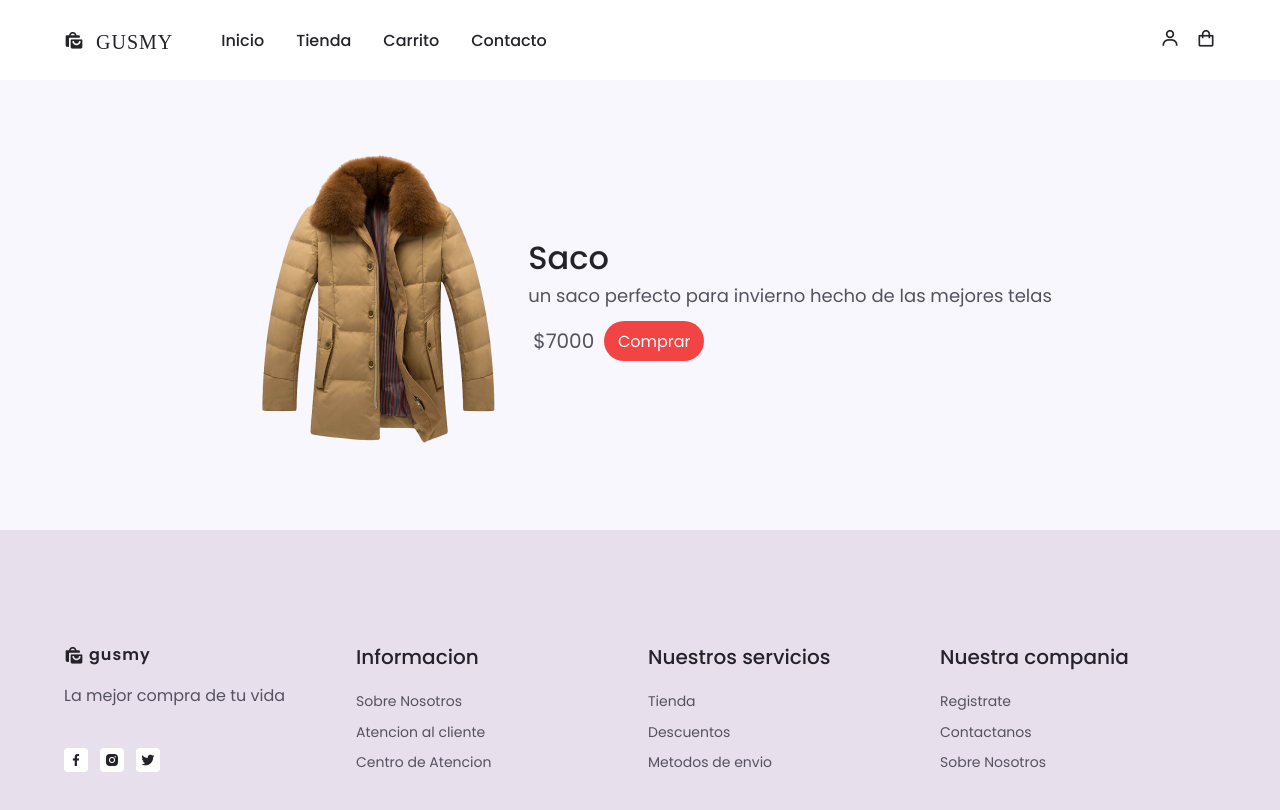
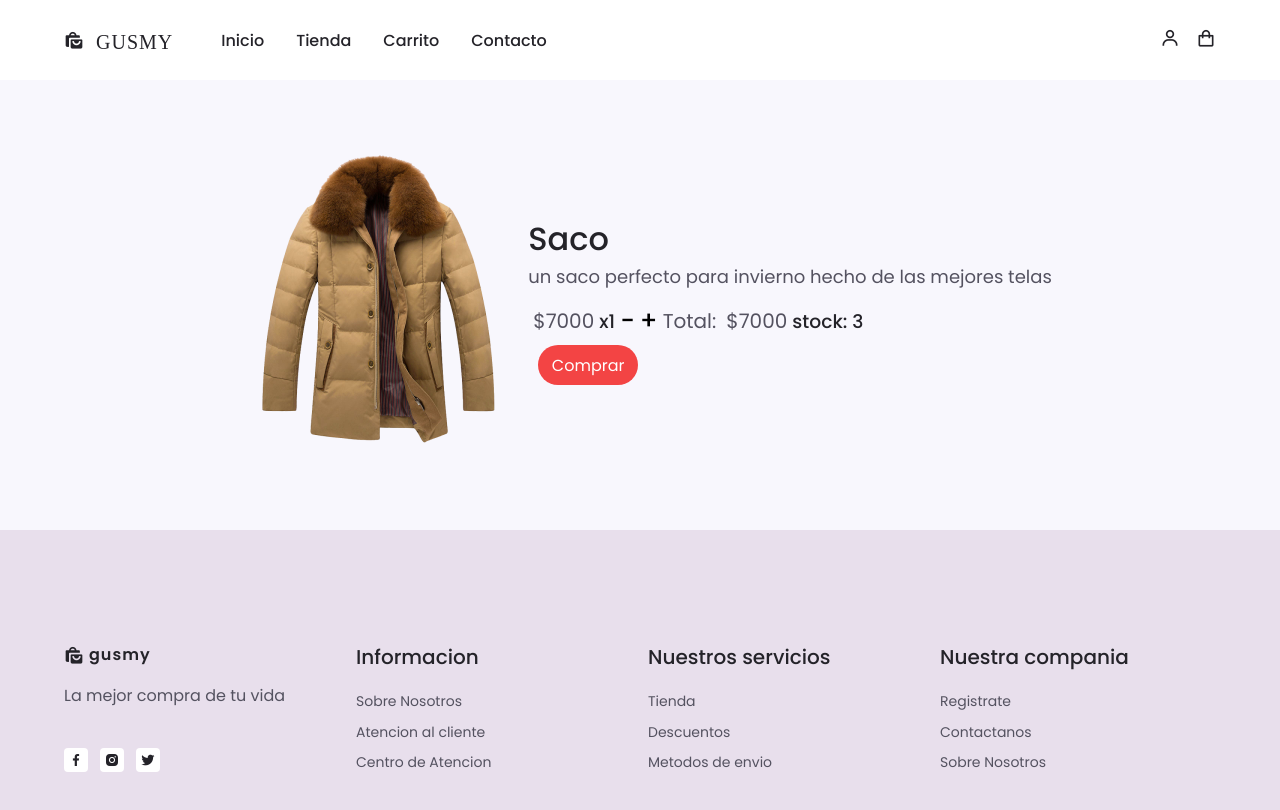
Before and after one commit to BrunoDC-dev/proyecto, a React (Create React App) app: page /product/1 in a window 1280 px wide. Shown: the top 810 px of the page. Built offline with nearby package versions, Linux system fonts and the light colour scheme.

Commit message:
counter sincronizado

```diff
--- a/src/App.css
+++ b/src/App.css
@@ -255,12 +255,19 @@ input {
 
 .add,
 .minus {
-    font-size: 40px;
+    font-size: 25px;
     font-weight: 500;
+    margin-left: 5px;
+    background-color: var(--body-color);
 }
 
 .result {
-    font-size: 25px;
+    font-size: 15px;
+}
+
+.multiplier {
+    margin-left: 5px;
+    display: flex;
 }
 
 .itemlist-title {
@@ -457,3 +464,19 @@ button.button_link {
     background-color: var(--text-black-700);
     color: var(--first-color);
 }
+
+.itemcount {
+    display: flex;
+    align-items: center;
+}
+
+.itemcount p {
+    font-size: 20px;
+    margin-left: 5px;
+    margin-right: 5px;
+}
+
+.count_box {
+    display: flex;
+    align-items: center;
+}
--- a/src/components/ItemCount.jsx
+++ b/src/components/ItemCount.jsx
@@ -1,18 +1,29 @@
 import React from "react";
 import { useState } from "react";
-const ItemCount= ({stock,initial,onAdd})=>{
+import products from "../detail";
+const ItemCount= ({stock,initial,onAdd,price})=>{
     const[count, setCount] = useState(initial);
+    const[resutl, setResult]= useState(count*price)
     const incrementar = ()=>{
+        if(count < stock) {
             setCount( count + 1);
+            setResult((count + 1)*price)
+        } else {
+            alert("no hay suficientes productos");
+        }
     }
     const decrementar = ()=>{
-        if (count > 0) {
+        if (count > 1) {
             setCount( count - 1);
+            setResult((count - 1)*price)
                 }
     }
     return(
-            <><div><h3>{count}</h3></div>
-            <div><button className="minus" onClick={decrementar}>-</button>
+            <><div className="multiplier">
+                <div className="count_box">
+
+                    <h3>x{count}</h3>
+                <    button className="minus" onClick={decrementar}>-</button>
                     <button className="result"
                     onClick={() => {
                     if (count <= stock) {
@@ -20,9 +31,17 @@ const ItemCount= ({stock,initial,onAdd})=>{
                     } else {
                     alert("no hay suficientes productos");
                      }
-            } }>Agregar al carrito</button>
+                    } }></button>
                     <button className="add" onClick={incrementar}>+</button>
-            </div></>
+
+                </div>
+                <div className="itemcount">
+                    <p>Total:</p>
+                    <p>${resutl}</p>
+                    <h3>stock: {stock}</h3>
+                </div>
+            </div>
+            </>
     );
 }
 export default ItemCount;
--- a/src/components/Itemdetail.jsx
+++ b/src/components/Itemdetail.jsx
@@ -1,7 +1,7 @@
 import React from "react";
 import Footer from "./Footer";
 import Navmain from "./NavMain";
-import { useParams} from "react-router-dom";
+import { useParams, Link} from "react-router-dom";
 import product_1 from '../img/product-1.png'
 import product_2 from '../img/product-2.png'
 import product_3 from '../img/product-3.png'
@@ -11,6 +11,7 @@ import cart_2 from '../img/cart-2.png'
 import new_1 from '../img/new-1.png'
 import new_2 from '../img/new-2.png'
 import new_6 from '../img/new-6.png'
+import ItemCount from "./ItemCount";
 const DetailItem = ()=>{
     const {id}= useParams();
     const product = [{
@@ -19,6 +20,7 @@ const DetailItem = ()=>{
         details: "un saco perfecto para invierno hecho de las mejores telas",
         title: "Saco",
         img: product_1,
+        stock: 3,
     },
     {
         price: 6000,
@@ -26,6 +28,7 @@ const DetailItem = ()=>{
         details: "Campera negra con gorro y cierre",
         title: "Campera",
         img: product_2,
+        stock: 2,
     },
     {
         price: 3500,
@@ -33,6 +36,7 @@ const DetailItem = ()=>{
         details: "remera con rallado horizontal blanco y negro",
         title: "Remera",
         img: product_3,
+        stock: 5,
     },
     {
         price: 10500,
@@ -40,6 +44,8 @@ const DetailItem = ()=>{
         details: "campera gris impermeable y con rompe viento",
         title: "Campera Impermiable",
         img: cart_3,
+        stock: 4,
+
     },
     {
         price: 4500,
@@ -47,6 +53,7 @@ const DetailItem = ()=>{
         details: "sueter con patron abstracto entre rojo y azul",
         title: "Sueter",
         img: cart_2,
+        stock: 3,
     },
     {
         price: 9000,
@@ -54,6 +61,7 @@ const DetailItem = ()=>{
         details: "abrigo de invierno impermiable",
         title: "Abrigo de Invierno",
         img: new_1,
+        stock: 7,
     },
     {
         price: 11000,
@@ -61,6 +69,8 @@ const DetailItem = ()=>{
         details: "campera hasta las rodillas rosa y abrigada",
         title: "Campera Extensa",
         img: product_4,
+        stock: 2,
+
     },
     {
         price: 10500,
@@ -68,6 +78,8 @@ const DetailItem = ()=>{
         details: "campera Nike deportiva con tecnologia especializada para la transpiracicon",
         title: "Campera nike",
         img: new_6,
+        stock: 4,
+
     },
     {
         price: 13500,
@@ -75,8 +87,9 @@ const DetailItem = ()=>{
         details: "campera jordan negra con mangas rojas",
         title: "Campera deportiva Jordan",
         img: new_2,
-    },
+        stock: 3,
 
+    }
 ];
 
     return(<>
@@ -95,8 +108,14 @@ const DetailItem = ()=>{
                     <p className="detail_detail">{product.details}</p>
                     <div className="detail_box">
                     <p className="detail_price">${product.price}</p>
-                    <button className="product_button detial_button">Comprar</button>
+                    <ItemCount
+                        stock={product.stock}
+                        initial={1}
+                        onAdd={(n) => alert(`Agregaados ${n} productos`)}
+                        price={product.price}>
+                    </ItemCount>
                     </div>
+                    <button className="product_button detial_button"><Link to={`/product/${id}/cart`}className="button_link">Comprar</Link></button>
                     </div>
                 </div>
                </div>
--- a/src/components/Itemlistcontainer.jsx
+++ b/src/components/Itemlistcontainer.jsx
@@ -1,5 +1,4 @@
 import React, { useEffect, useState } from "react";
-import ItemCount from "./ItemCount";
 import ItemList from "./Itemlist";
 import getData from "../data";
 const Cartnumber = ()=>{
@@ -20,16 +19,10 @@ const Cartnumber = ()=>{
   }, []);
     return(
             <div className="contador">
-            <ItemCount
-                stock={5}
-                initial={1}
-                onAdd={(n) => alert(`Agregaados ${n} productos`)}
-            ></ItemCount>
             <div className="prodcut_list">
              {loading ? <span>Loading...</span> : <ItemList products={products} />}
             </div>
             </div>
-
     );
 };
 export default Cartnumber;
--- a/src/components/NavMain.jsx
+++ b/src/components/NavMain.jsx
@@ -1,11 +1,12 @@
 import React from "react";
 import Cart from "./CartWidget";
 import NavBar from "./Navbar";
+import { Link } from "react-router-dom";
 const Navmain=()=>{
     return(
         <header class="header" id="header">
         <nav class="nav container">
-            <a href="#" class="nav_logo"> <i class="bx bxs-shopping-bags nav_logo-icon"> GUSMY </i> </a>
+        <Link to={`/inicio`}class="nav_logo"> <i class="bx bxs-shopping-bags nav_logo-icon"> GUSMY </i></Link>
             <div class="nav_menu" id="nav-menu">
                 <NavBar></NavBar>
             </div>
--- /dev/null
+++ b/src/components/cartpage.jsx
@@ -0,0 +1,10 @@
+import React from "react";
+const CartPage = ()=>{
+    return(
+        <div><h1>page still in progress</h1>
+        <h2>tahnks for waiting
+        </h2></div>
+
+    );
+};
+export default CartPage;
--- a/src/data.js
+++ b/src/data.js
@@ -12,63 +12,76 @@ const products = [{
         id: 1,
         details: "un saco perfecto para invierno hecho de las mejores telas",
         title: "Saco",
-        img: product_1
+        img: product_1,
+        stock: 3,
     },
     {
         price: 6000,
         id: 2,
         details: "Campera negra con gorro y cierre",
         title: "Campera",
-        img: product_2
+        img: product_2,
+        stock: 2,
     },
     {
         price: 3500,
         id: 3,
         details: "remera con rallado horizontal blanco y negro",
         title: "Remera",
-        img: product_3
+        img: product_3,
+        stock: 5,
     },
     {
         price: 10500,
         id: 4,
         details: "campera gris impermeable y con rompe viento",
         title: "Campera Impermiable",
-        img: cart_3
+        img: cart_3,
+        stock: 4,
+
     },
     {
         price: 4500,
         id: 5,
         details: "sueter con patron abstracto entre rojo y azul",
         title: "Sueter",
-        img: cart_2
+        img: cart_2,
+        stock: 3,
     },
     {
         price: 9000,
         id: 6,
         details: "abrigo de invierno impermiable",
         title: "Abrigo de Invierno",
-        img: new_1
+        img: new_1,
+        stock: 7,
     },
     {
         price: 11000,
         id: 7,
         details: "campera hasta las rodillas rosa y abrigada",
         title: "Campera Extensa",
-        img: product_4
+        img: product_4,
+        stock: 2,
+
     },
     {
         price: 10500,
         id: 8,
         details: "campera Nike deportiva con tecnologia especializada para la transpiracicon",
         title: "Campera nike",
-        img: new_6
+        img: new_6,
+        stock: 4,
+
     },
     {
         price: 13500,
         id: 9,
         details: "campera jordan negra con mangas rojas",
         title: "Campera deportiva Jordan",
-        img: new_2
+        img: new_2,
+        stock: 3,
+
     }
 ];
 const getData = new Promise((resolve, reject) => {
--- a/src/index.js
+++ b/src/index.js
@@ -4,6 +4,7 @@ import './index.css';
 import App from './App';
 import { BrowserRouter, Route, Routes } from 'react-router-dom';
 import DetailItem from './components/Itemdetail';
+import CartPage from './components/cartpage';
 
 
 const root = ReactDOM.createRoot(document.getElementById('root'));
@@ -12,6 +13,8 @@ root.render(
     <BrowserRouter>
     <Routes>
         <Route path='/'element={<App></App>}></Route>
+        <Route path='/product/:id/cart' element={<CartPage></CartPage>}></Route>
+        <Route path='/inicio'element={<App></App>}></Route>
         <Route path='/product/:id'element={<DetailItem></DetailItem>}></Route>
     </Routes>
     </BrowserRouter>
```
Lines whose indentation alone changed are shown as unchanged.
